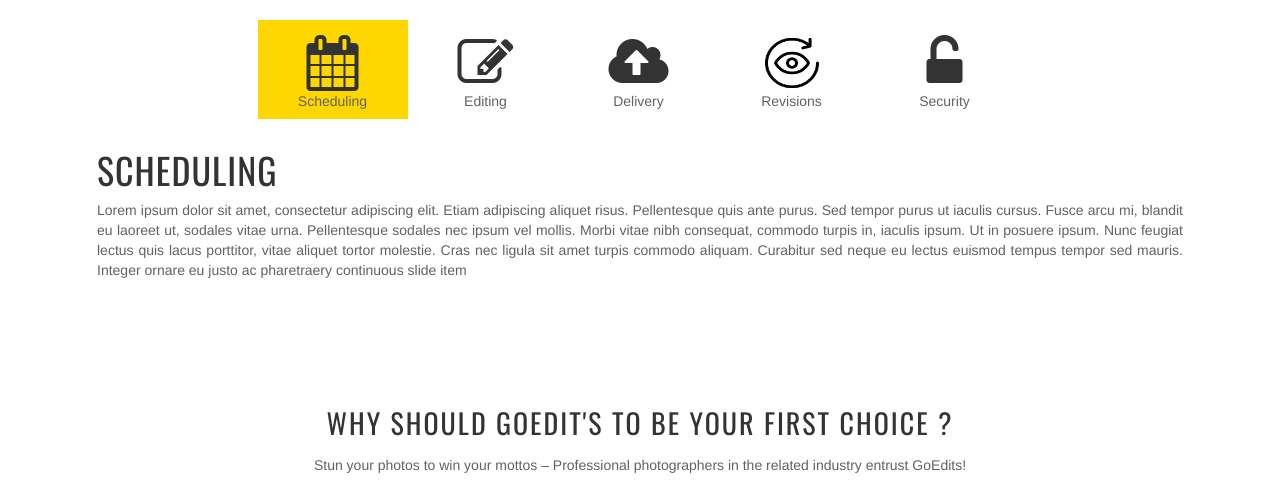
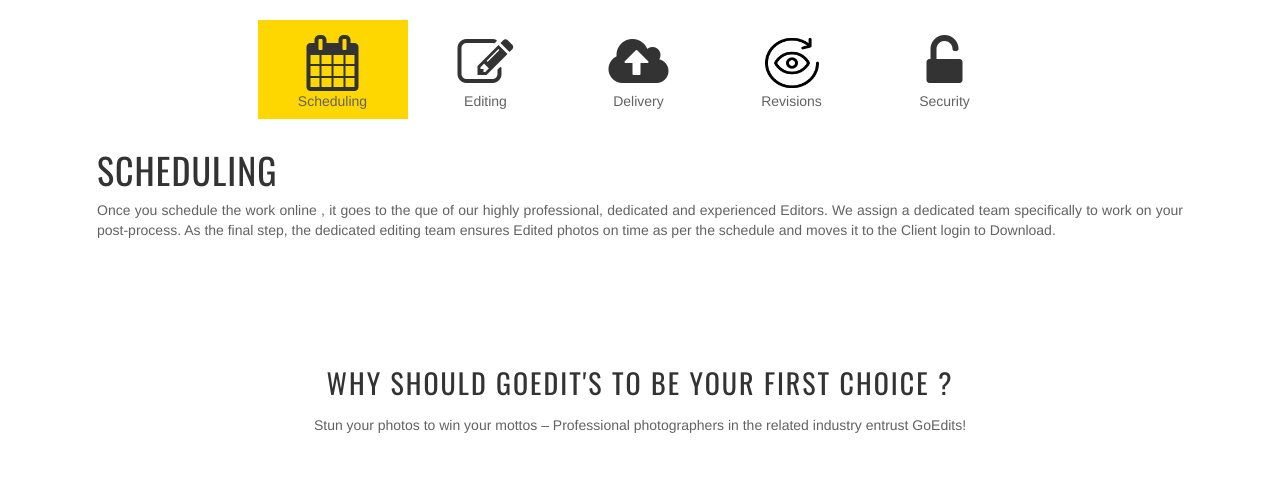
Before and after one commit to balamanikantak-sailfish/goedits, a Django app: page /service in a window 1280 px wide. Shown: the part 271-775 px from the top of the page. Run offline with Django 3.2, Linux system fonts and the light colour scheme.

Commit message:
new changes

```diff
--- a/goedits/templates/service.html
+++ b/goedits/templates/service.html
@@ -159,7 +159,7 @@
                                     <div style="margin:5px 15px 5px 15px">
                                         <h1 style="font-family: 'Oswald', sans-serif;">Scheduling</h1>
                                         <p style="text-align: justify;">
-                                            Lorem ipsum dolor sit amet, consectetur adipiscing elit. Etiam adipiscing aliquet risus. Pellentesque quis ante purus. Sed tempor purus ut iaculis cursus. Fusce arcu mi, blandit eu laoreet ut, sodales vitae urna. Pellentesque sodales nec ipsum vel mollis. Morbi vitae nibh consequat, commodo turpis in, iaculis ipsum. Ut in posuere ipsum. Nunc feugiat lectus quis lacus porttitor, vitae aliquet tortor molestie. Cras nec ligula sit amet turpis commodo aliquam. Curabitur sed neque eu lectus euismod tempus tempor sed mauris. Integer ornare eu justo ac pharetraery continuous slide item
+                                            Once you schedule the work online , it goes to the que of our highly professional, dedicated and experienced Editors. We assign a dedicated team specifically to work on your post-process. As the final step, the dedicated editing  team ensures Edited photos on time as per the schedule and moves it to the Client login to Download.
                                         </p>
                                     </div>
                                     <div class="xpro-thumb-item"><i class="fa fa-calendar fa-4x"></i><p>Scheduling</p></div>
@@ -168,7 +168,7 @@
                                     <div style="margin:5px 15px 5px 15px">
                                         <h1 style="font-family: 'Oswald', sans-serif;">Editing</h1>
                                         <p style="text-align: justify;">
-                                            Lorem ipsum dolor sit amet, consectetur adipiscing elit. Etiam adipiscing aliquet risus. Pellentesque quis ante purus. Sed tempor purus ut iaculis cursus. Fusce arcu mi, blandit eu laoreet ut, sodales vitae urna. Pellentesque sodales nec ipsum vel mollis. Morbi vitae nibh consequat, commodo turpis in, iaculis ipsum. Ut in posuere ipsum. Nunc feugiat lectus quis lacus porttitor, vitae aliquet tortor molestie. Cras nec ligula sit amet turpis commodo aliquam. Curabitur sed neque eu lectus euismod tempus tempor sed mauris. Integer ornare eu justo ac pharetraery continuous slide item
+                                            Here, where our professional editors craft your images in a stunning way.  Editing is not an easy task as it needs trained eyes to bring perfection to your images. GoEdits editors are 3 to 5 years experienced and editor certified.  Passionate towards work, integrity and punctuality are the key roles of our employees.
                                         </p>
                                     <div class="xpro-thumb-item"><i class="fa fa-edit fa-4x"></i><p>Editing</p></div>
                                 </div>
@@ -177,7 +177,7 @@
                                     <div style="margin:5px 15px 5px 15px">
                                         <h1 style="font-family: 'Oswald', sans-serif;">Delivery</h1>
                                         <p style="text-align: justify;">
-                                            Lorem ipsum dolor sit amet, consectetur adipiscing elit. Etiam adipiscing aliquet risus. Pellentesque quis ante purus. Sed tempor purus ut iaculis cursus. Fusce arcu mi, blandit eu laoreet ut, sodales vitae urna. Pellentesque sodales nec ipsum vel mollis. Morbi vitae nibh consequat, commodo turpis in, iaculis ipsum. Ut in posuere ipsum. Nunc feugiat lectus quis lacus porttitor, vitae aliquet tortor molestie. Cras nec ligula sit amet turpis commodo aliquam. Curabitur sed neque eu lectus euismod tempus tempor sed mauris. Integer ornare eu justo ac pharetraery continuous slide item
+                                            We always keep up our promise to our client’s timing. In the current global market timely delivery has more value than money. Hence, we at GoEdits ensure to deliver the edited photos on the committed time. All normal orders are completed in 24 hours or less, but our turnaround time varies depending on the products that were ordered. We offer 9 hour and 12 hours Rush turnaround on orders.
                                         </p>
                                     </div>
                                     <div class="xpro-thumb-item"><i class="fa fa-cloud-upload fa-4x"></i><p>Delivery</p></div>
@@ -185,14 +185,14 @@
                                 <div class="xpro-slider-item" style="background-color:#ffffff;">
                                     <h1 style="font-family: 'Oswald', sans-serif;">Revisions</h1>
                                     <p style="text-align: justify;">
-                                            Lorem ipsum dolor sit amet, consectetur adipiscing elit. Etiam adipiscing aliquet risus. Pellentesque quis ante purus. Sed tempor purus ut iaculis cursus. Fusce arcu mi, blandit eu laoreet ut, sodales vitae urna. Pellentesque sodales nec ipsum vel mollis. Morbi vitae nibh consequat, commodo turpis in, iaculis ipsum. Ut in posuere ipsum. Nunc feugiat lectus quis lacus porttitor, vitae aliquet tortor molestie. Cras nec ligula sit amet turpis commodo aliquam. Curabitur sed neque eu lectus euismod tempus tempor sed mauris. Integer ornare eu justo ac pharetraery continuous slide item
+                                            We know that how busy are our client All of your revisions will be get done in 5 hour are in advance Every comment are suggestion from our client will be reviewed by our Quality Managers very closely and adequate remedial actions shall be taken when and where necessary.
                                      </p>
                                     <div class="xpro-thumb-item"><img src="{% static "img/shoot/eye.png" %}" style="width:60px;height:56px;" /><p>Revisions</p></div>
                                 </div>
 								<div class="xpro-slider-item" style="background-color:#ffffff;">
                                     <h1 style="font-family: 'Oswald', sans-serif;">Security</h1>
                                     <p style="text-align: justify;">
-                                            Lorem ipsum dolor sit amet, consectetur adipiscing elit. Etiam adipiscing aliquet risus. Pellentesque quis ante purus. Sed tempor purus ut iaculis cursus. Fusce arcu mi, blandit eu laoreet ut, sodales vitae urna. Pellentesque sodales nec ipsum vel mollis. Morbi vitae nibh consequat, commodo turpis in, iaculis ipsum. Ut in posuere ipsum. Nunc feugiat lectus quis lacus porttitor, vitae aliquet tortor molestie. Cras nec ligula sit amet turpis commodo aliquam. Curabitur sed neque eu lectus euismod tempus tempor sed mauris. Integer ornare eu justo ac pharetraery continuous slide item
+                                            The documents or data provided by you is absolutely your property.  We GoEdits, as a company or as an individual shall never copy, reproduce or share your properties externally unless prior permission is taken from your concerned authorities.  To ensure the promise, we never allow any of our staff to use their mobile phones, USB or any other data sharing devices to their work station.  External emails and internet access is strictly prohibited in GoEdits.
                                      </p>
                                     <div class="xpro-thumb-item"><i class="fa fa-unlock-alt fa-4x"></i><p>Security</p></div>
                                 </div>
@@ -220,8 +220,8 @@
     <div class="row">
       <!-- About Single -->
       <div class="col-md-6 col-sm-12 about-single textjustify">
-        <h5 style="font-family: 'Oswald', sans-serif;">You Shoot We Edit</h5>
-		<p>There are many reasons for editing a photo - mainly for the best outcome- in which we are expert in. This specialization of ours is useful preferably for the professional photographers and for the realtors who have the photos already shooted but want to bring an aesthetic and professional look. You can upload the photos online and we edit them as per your specifications.</p>
+        <h5 style="font-family: 'Oswald', sans-serif;">Flexibility is at the core of everything we do, so if your business changes, we’ll change with it.</h5>
+		<p>Yes! You are Right if your business changes we change our business accordingly. if you want to add or Remove a new product in your services we change your post-process here. we update your dedicated team. if ur looking for services which in not in our list no problem we are here to connect you.A complete flexibility as you wish.</p>
       </div>
       <!-- End About Single -->
       <!-- About Single -->
@@ -244,8 +244,18 @@
 
 	        <!-- About Single -->
       <div class="col-md-6 col-sm-12 about-single textjustify">
-        <h5 style="font-family: 'Oswald', sans-serif;">Dedicated team who behind your success</h5>
-        <p>A magical touch lets your photos to speak Thousand Words about your property. Don’t you think it is required to create the first and strong impression in your client’s mind? Here, where our professional editors craft your images in a stunning way. Editing is not an easy task as it needs trained eyes to bring perfection to your images. Goedits editors are 5 to 7 years experienced and Adobe certified. All our editor are house trained for 5 months before there work on your live listing. Goedits editors On going learners our editors are  Passionate towards work, integrity and punctuality are the key roles of our Editor’s.</p>
+        <h5 style="font-family: 'Oswald', sans-serif;">Our Benefits</h5>
+        <p>We customize edits as per your requirements.</p>
+        <p>Rush Turnaround.</p>
+        <p>Work first PAY next.</p>
+        <p>100% satisfaction or  free edits.</p>
+        <p>Yearly or Monthly plans which suits your requirements.</p>
+        <p>Support 24X7.</p>
+        <p>Choose the quality  you desire.</p>
+        <p>We are behind you curtins.</p>
+        <p>Save 60% on post production.</p>
+        <p>Refer us get discount.</p>
+
       </div>
       <!-- End About Single -->
       <!-- End About Single -->
```
Also changed, not shown: goedits/templates/index.html (+11 -11 lines).
